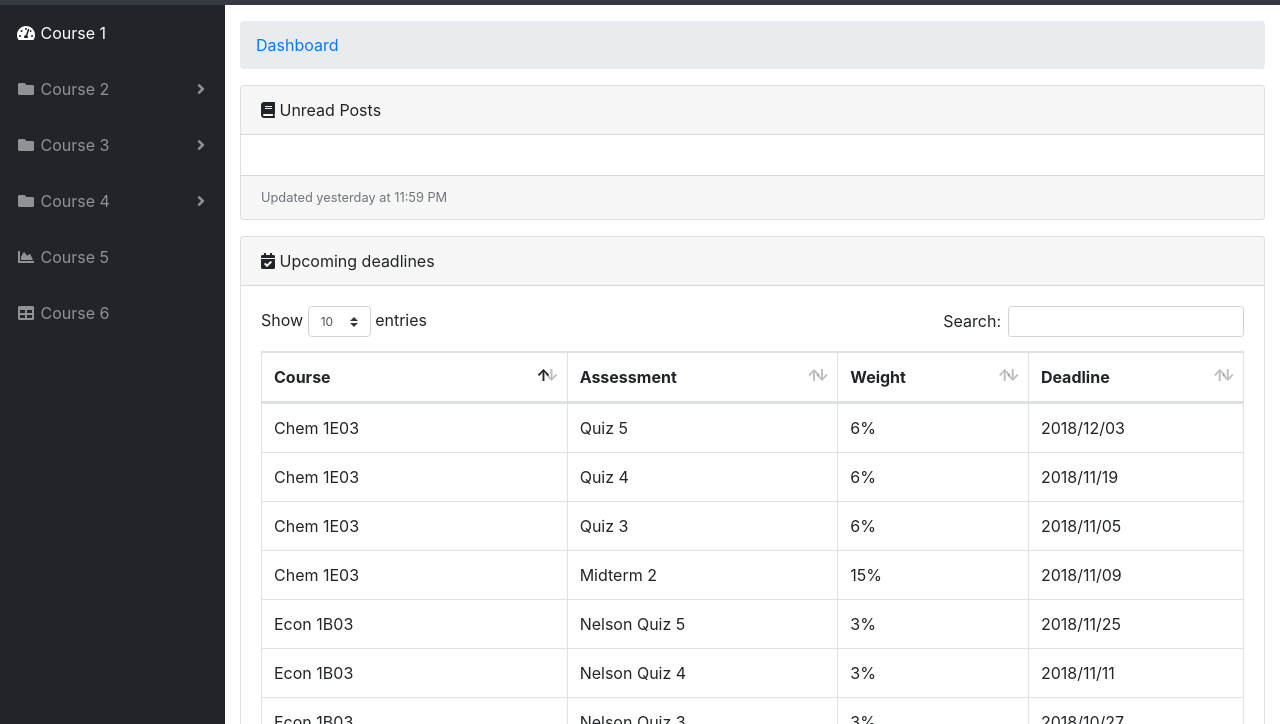
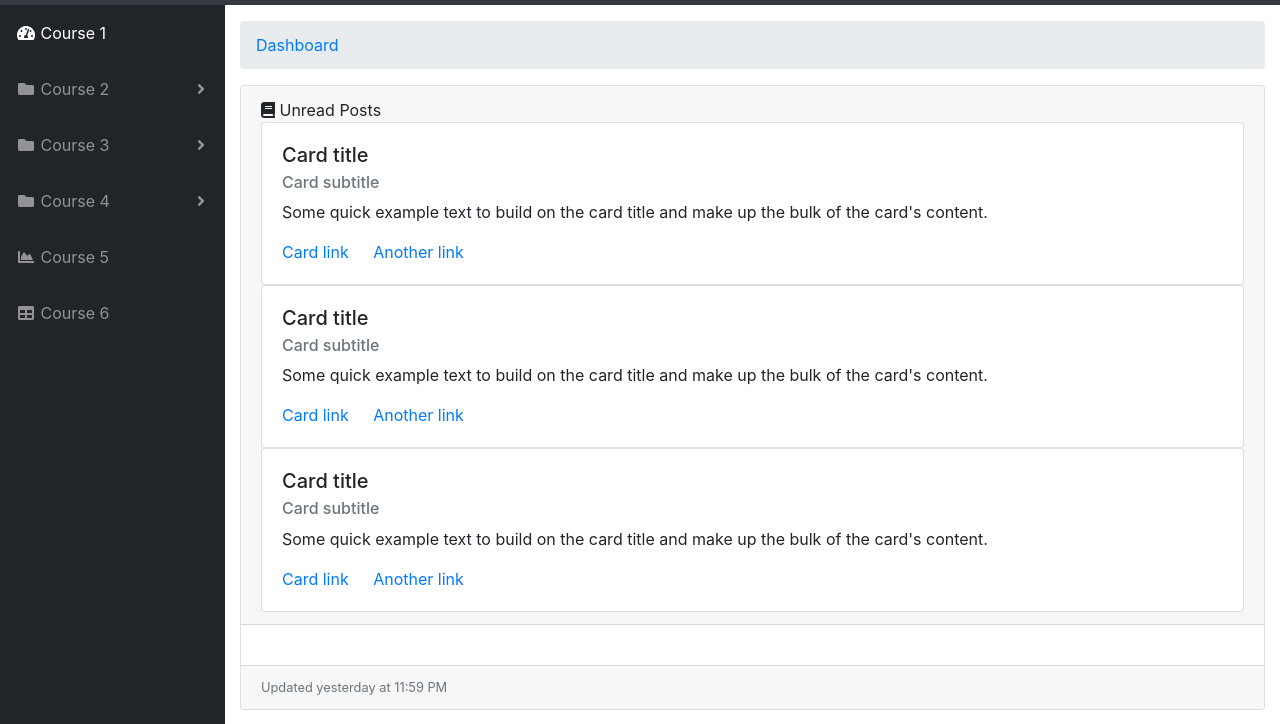
Before and after one commit to Vrushesh/UniFlow, a website with bundled scripts: page index.html in a window 1280 px wide. Shown: the part 51-775 px from the top of the page. Built offline with nearby package versions, Linux system fonts and the light colour scheme.

Commit message:
Unread posts

```diff
--- a/index.html
+++ b/index.html
@@ -326,6 +326,42 @@
           <div class="card mb-3">
             <div class="card-header">
               <i class="fas fa-book"></i> Unread Posts
+              <div class="card">
+                <div class="card-body">
+                  <h5 class="card-title">Card title</h5>
+                  <h6 class="card-subtitle mb-2 text-muted">Card subtitle</h6>
+                  <p class="card-text">
+                    Some quick example text to build on the card title and make
+                    up the bulk of the card's content.
+                  </p>
+                  <a href="#" class="card-link">Card link</a>
+                  <a href="#" class="card-link">Another link</a>
+                </div>
+              </div>
+              <div class="card">
+                <div class="card-body">
+                  <h5 class="card-title">Card title</h5>
+                  <h6 class="card-subtitle mb-2 text-muted">Card subtitle</h6>
+                  <p class="card-text">
+                    Some quick example text to build on the card title and make
+                    up the bulk of the card's content.
+                  </p>
+                  <a href="#" class="card-link">Card link</a>
+                  <a href="#" class="card-link">Another link</a>
+                </div>
+              </div>
+              <div class="card">
+                <div class="card-body">
+                  <h5 class="card-title">Card title</h5>
+                  <h6 class="card-subtitle mb-2 text-muted">Card subtitle</h6>
+                  <p class="card-text">
+                    Some quick example text to build on the card title and make
+                    up the bulk of the card's content.
+                  </p>
+                  <a href="#" class="card-link">Card link</a>
+                  <a href="#" class="card-link">Another link</a>
+                </div>
+              </div>
             </div>
             <div class="card-body"></div>
             <div class="card-footer small text-muted">
```
